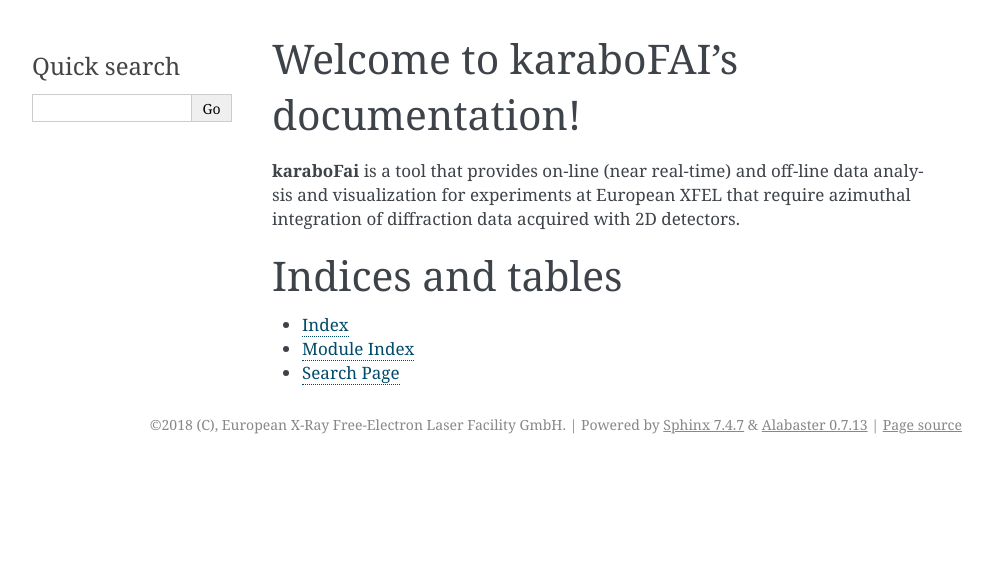
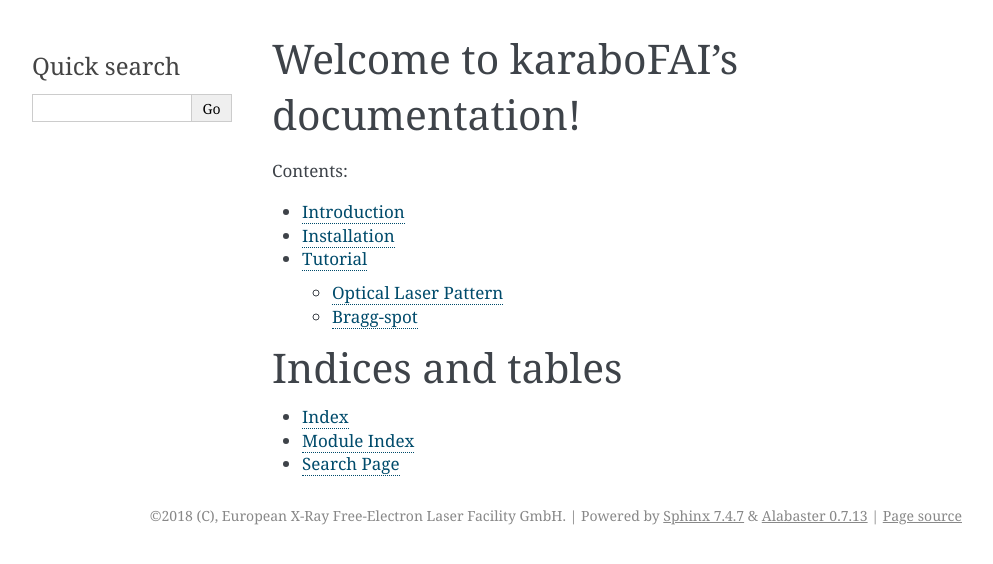
Before and after one commit to European-XFEL/EXtra-foam, a Sphinx documentation site: the page built from docs/index.rst, in a window 1280 px wide. Shown: the top 564 px of the page, without its empty margins (148-1141 px from the left). Built offline with Sphinx 7.4.7, drawn with Linux system fonts in a browser that asks for light colours.

Commit message:
Add sketch and files

```diff
--- a/docs/index.rst
+++ b/docs/index.rst
@@ -1,12 +1,14 @@
 Welcome to karaboFAI's documentation!
 =====================================
 
-**karaboFai** is a tool that provides on-line (near real-time) and off-line data analysis and visualization for experiments at European XFEL that require azimuthal integration of diffraction data acquired with 2D detectors.
+Contents:
 
 .. toctree::
    :maxdepth: 2
-   :caption: Contents:
 
+   introduction
+   installation
+   tutorial
 
 
 Indices and tables
--- /dev/null
+++ b/docs/installation.rst
@@ -0,0 +1,2 @@
+Installation
+============
--- /dev/null
+++ b/docs/introduction.rst
@@ -0,0 +1,4 @@
+Introduction
+============
+
+**karaboFAI** is a tool that provides on-line (near real-time) and off-line data analysis and visualization for experiments at European XFEL that require azimuthal integration of diffraction data acquired with 2D detectors.
--- /dev/null
+++ b/docs/tutorial.rst
@@ -0,0 +1,9 @@
+Tutorial
+========
+
+.. toctree::
+   :maxdepth: 2
+   :caption: Contents:
+
+   tutorial/optical-laser-pattern
+   tutorial/bragg-spot
--- /dev/null
+++ b/docs/tutorial/bragg-spot.rst
@@ -0,0 +1,2 @@
+Bragg-spot
+==========
--- /dev/null
+++ b/docs/tutorial/optical-laser-pattern.rst
@@ -0,0 +1,2 @@
+Optical Laser Pattern
+=====================
```
